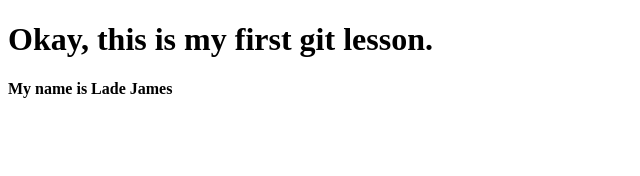
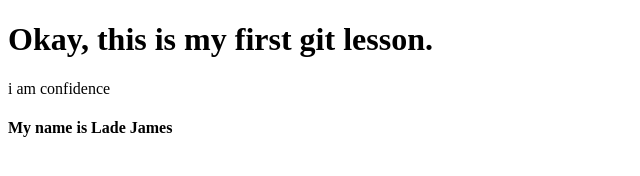
Before and after one commit to JamesOkunlade/git-lessons, a plain HTML site: page index.html in a window 1280 px wide. Shown: the whole page, without its empty margins (0-640 px from the left). Drawn offline with Linux system fonts and the light colour scheme.

Commit message:
my modifications

```diff
--- a/index.html
+++ b/index.html
@@ -6,6 +6,8 @@
   </head>
   <body>
     <h1>Okay, this is my first git lesson.</h1>
+    <p>i am confidence
+    </p>
     <h4>My name is Lade James</h4>
   </body>
 </html>
```
